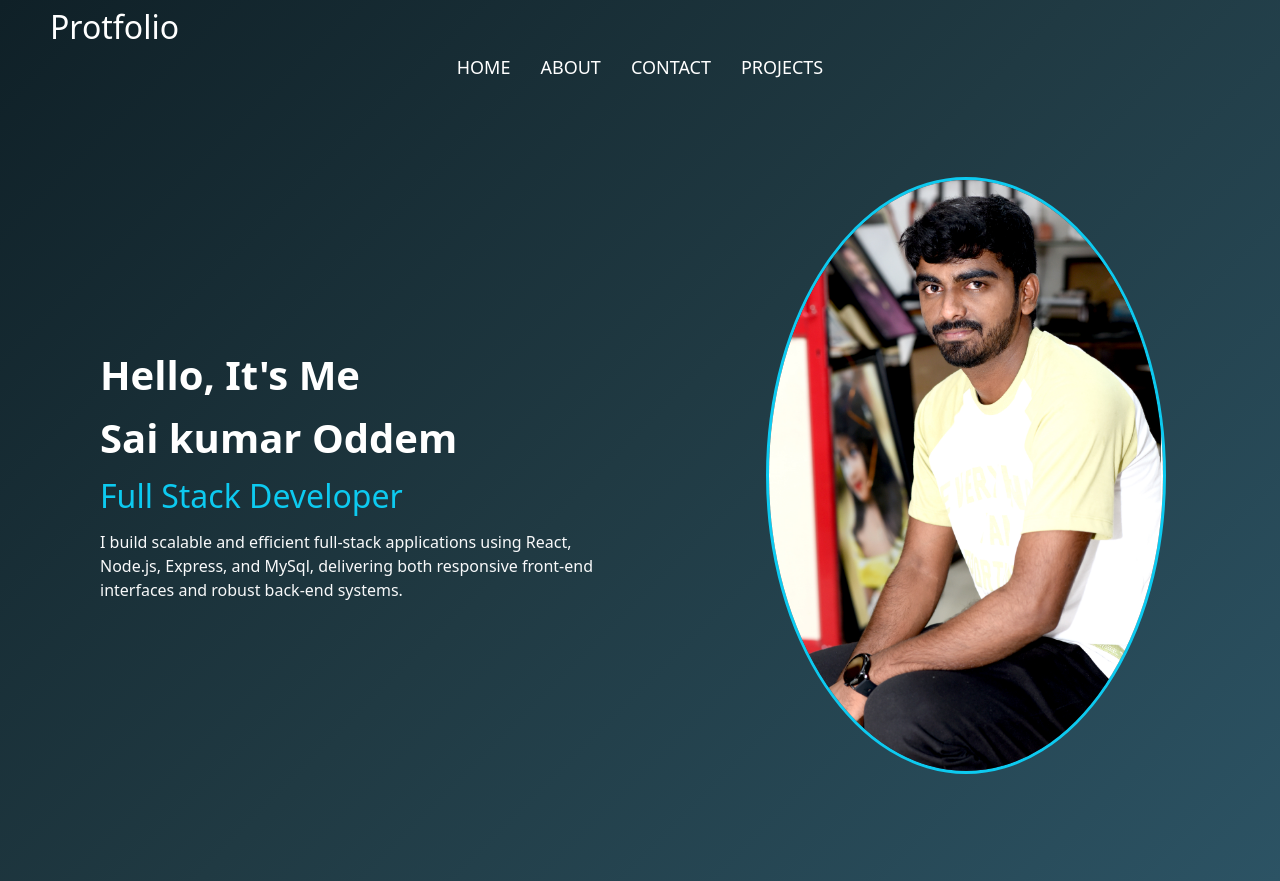
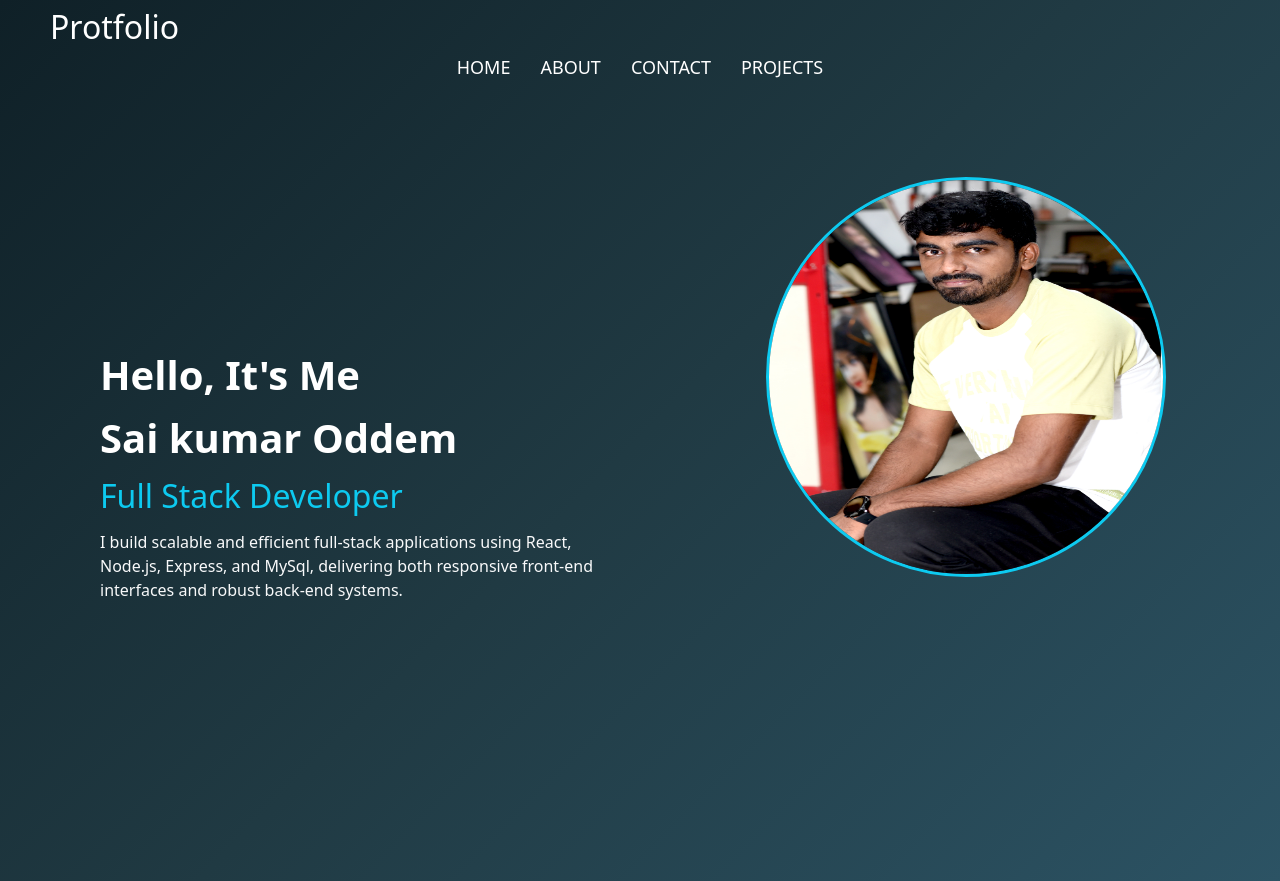
Before and after one commit to saikumar15796/protfolio, a React (Create React App) app: page / in a window 1280 px wide. Shown: the top 881 px of the page. Built offline with nearby package versions, Linux system fonts and the light colour scheme.

Commit message:
Update home.js

```diff
--- a/src/home.js
+++ b/src/home.js
@@ -26,7 +26,7 @@ function Home (prop){
                 <img
                     src={`${process.env.PUBLIC_URL}/01.jpg`}  // replace with your image URL or import
                     alt="Profile"
-                    className="rounded-circle border border-3 border-info img-fluid"
+                    className="rounded-circle border border-3 border-info"
                     width="400"
                     height="400"
                 />
```
